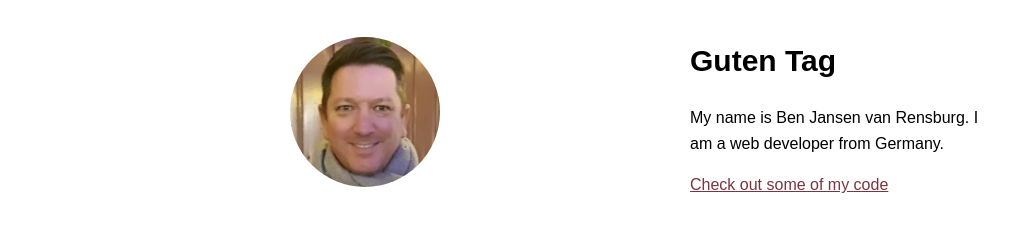
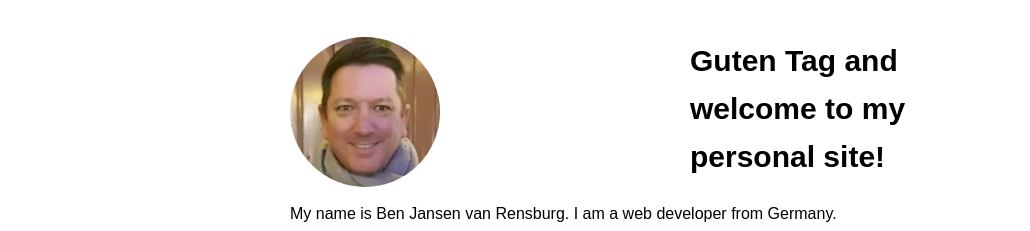
Before and after one commit to barendgabriel/ben-portfolio, a plain HTML site: page index.html in a window 1280 px wide. Shown: the part 123-354 px from the top of the page, without its empty margins (0-1030 px from the left). Drawn offline with nearby package versions, Linux system fonts and the light colour scheme.

Commit message:
updated header

```diff
--- a/index.html
+++ b/index.html
@@ -56,7 +56,7 @@
         class="profile_portrait"
         alt="Ben Jansen Portrait"
       />
-      <h1>Guten Tag</h1>
+      <h1>Guten Tag and welcome to my personal site!</h1>
       <p>
         My name is Ben Jansen van Rensburg. I am a <span>web</span> developer
         from Germany.
```
